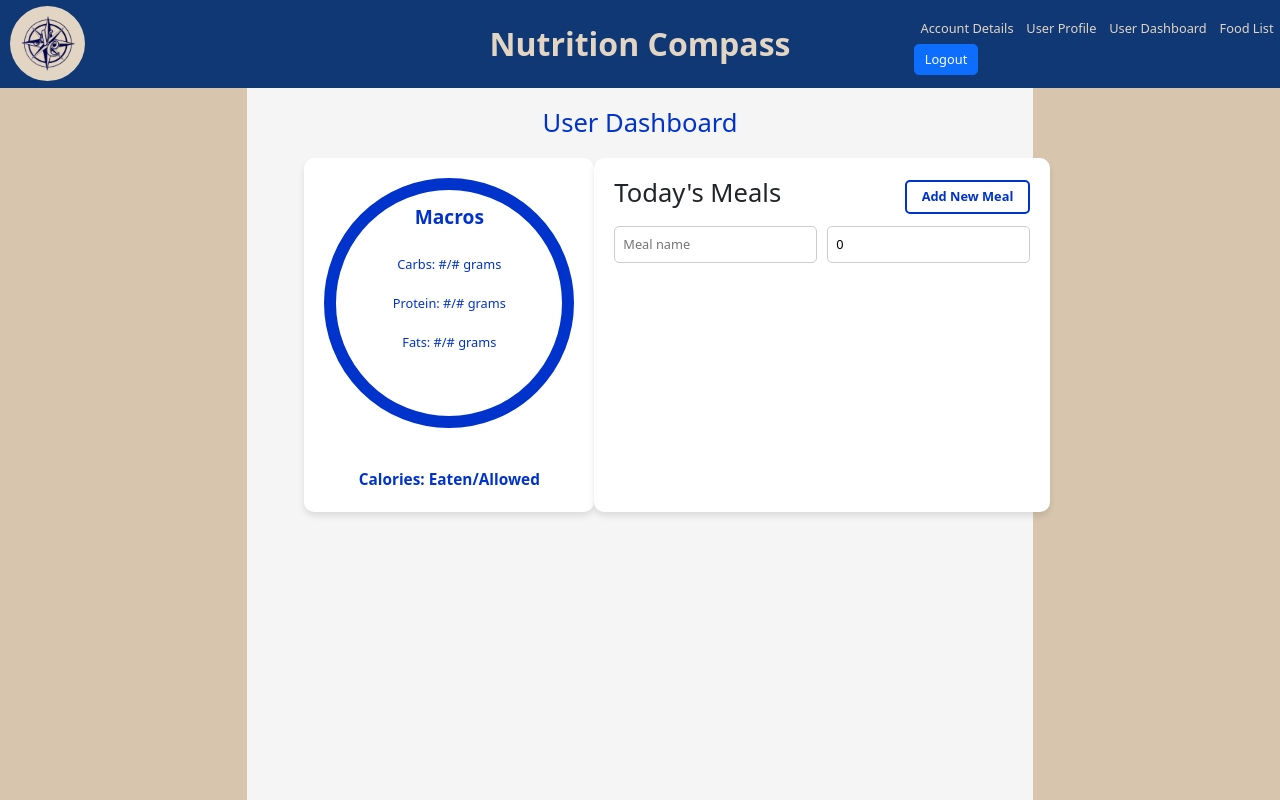
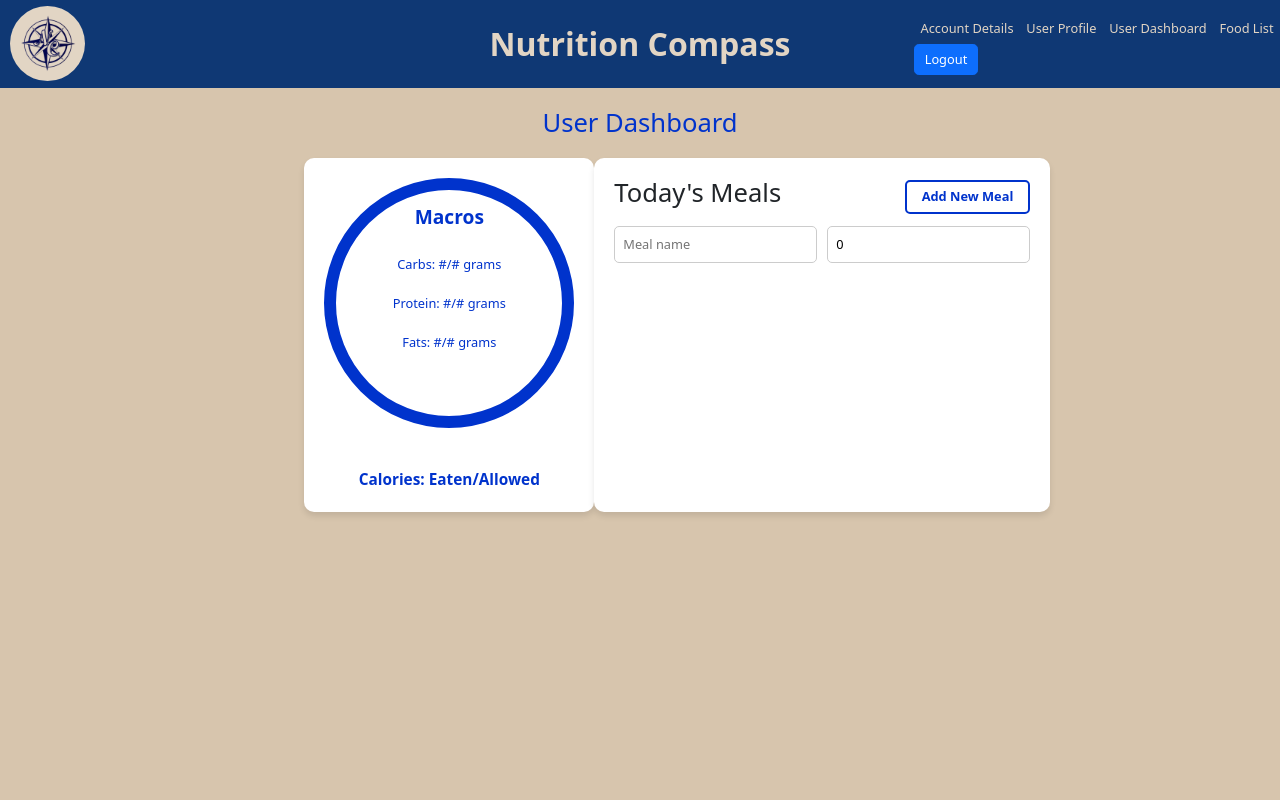
Before and after one commit to matt11matthew/NutritionCompass, a React (Create React App) app in the folder frontend/: page /user-dashboard in a window 1280 px wide. Built offline with nearby package versions, Linux system fonts and the light colour scheme.

Commit message:
Update UserDashboard.css

```diff
--- a/frontend/src/components/UserDashboard.css
+++ b/frontend/src/components/UserDashboard.css
@@ -1,7 +1,7 @@
 /* General Layout */
 .dashboard-container {
     padding: 20px;
-    background-color: #f5f5f5;
+    background-color: #d7c5ad;
     height: 100vh;
     display: flex;
     flex-direction: column;
@@ -22,7 +22,6 @@
     max-width: 1200px;
 }
 
-/* Macros Section */
 /* Macros Section */
 .macros-container {
     flex: 1;
```
